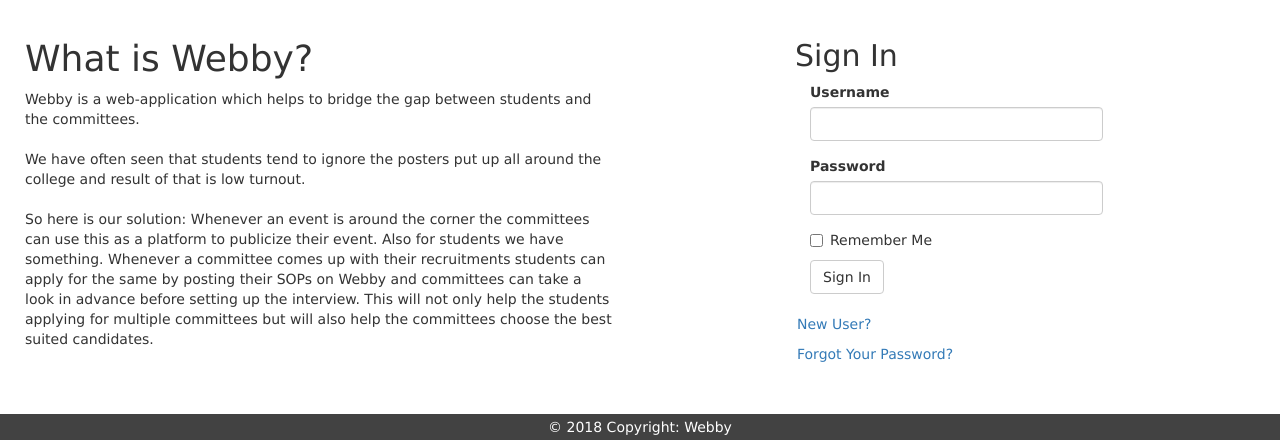
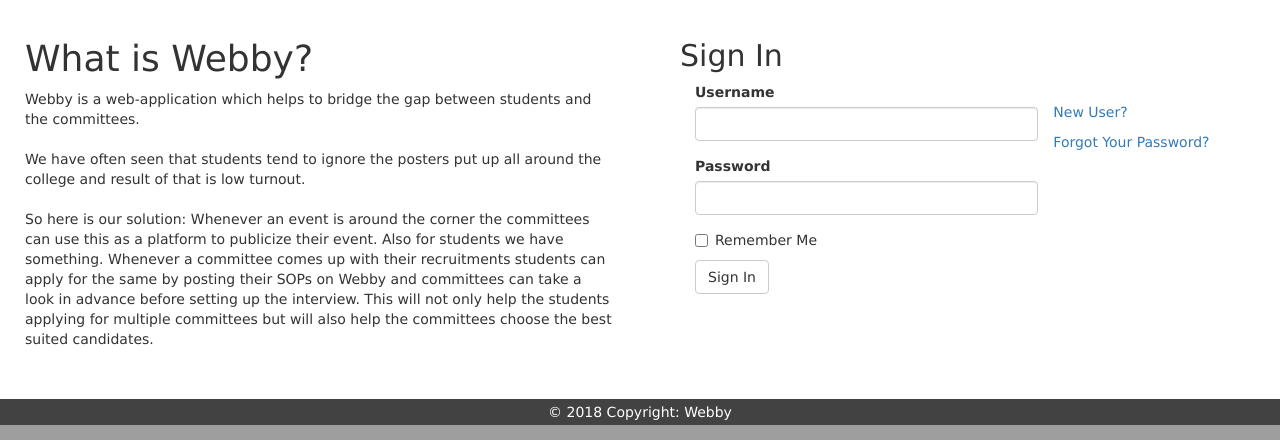
Before and after one commit to nowmozillaclub/netco, a Flask app: page /login in a window 1280 px wide. Shown: the part 1011-1451 px from the top of the page. Run offline with Flask 2, Linux system fonts and the light colour scheme; parts of the project's set-up code (start-up, migrations or seed data) failed here and were passed over; some libraries are stand-ins or nearby versions.

Commit message:
padding change

```diff
--- a/app/templates/login.html
+++ b/app/templates/login.html
@@ -142,7 +142,7 @@
 
 {% with messages = get_flashed_messages() %} {% if messages %} {% for message in messages %}
 <center>
-    <div class="alert alert-info" role="alert" style="width:1300px; text-align:left;">
+    <div class="alert alert-info" role="alert" style="width:100%; text-align:left;">
         <div style="padding-left:10px">{{ message }}</div>
     </div>
 </center>
@@ -162,15 +162,15 @@
 
 
         <div class="col-sm-6">
-            <h2 style="margin-left:90px; padding-left:50px">{{_('Sign In')}}</h2>
-            <div class="row" style="margin-left:90px; padding-left:50px">
+            <h2 style="padding-left:25px; padding-right:25px">{{_('Sign In')}}</h2>
+            <div style="padding-left:25px; padding-right:25px">
                 <div class="col-md-8">
                     {{ wtf.quick_form(form) }}
                 </div>
             </div>
             <br>
-            <p style="margin-left:92px; padding-left:50px"><a href="{{ url_for('register') }}">{{_('New User?')}} </a></p>
-            <p style="margin-left:92px; padding-left:50px"><a href="{{ url_for('reset_password_request') }}">{{_('Forgot Your Password?')}}</a></p>
+            <p style="padding-left:25px; padding-right:25px"><a href="{{ url_for('register') }}">{{_('New User?')}} </a></p>
+            <p style="padding-left:25px; padding-right:25px"><a href="{{ url_for('reset_password_request') }}">{{_('Forgot Your Password?')}}</a></p>
 
         </div>
     </div>
```
